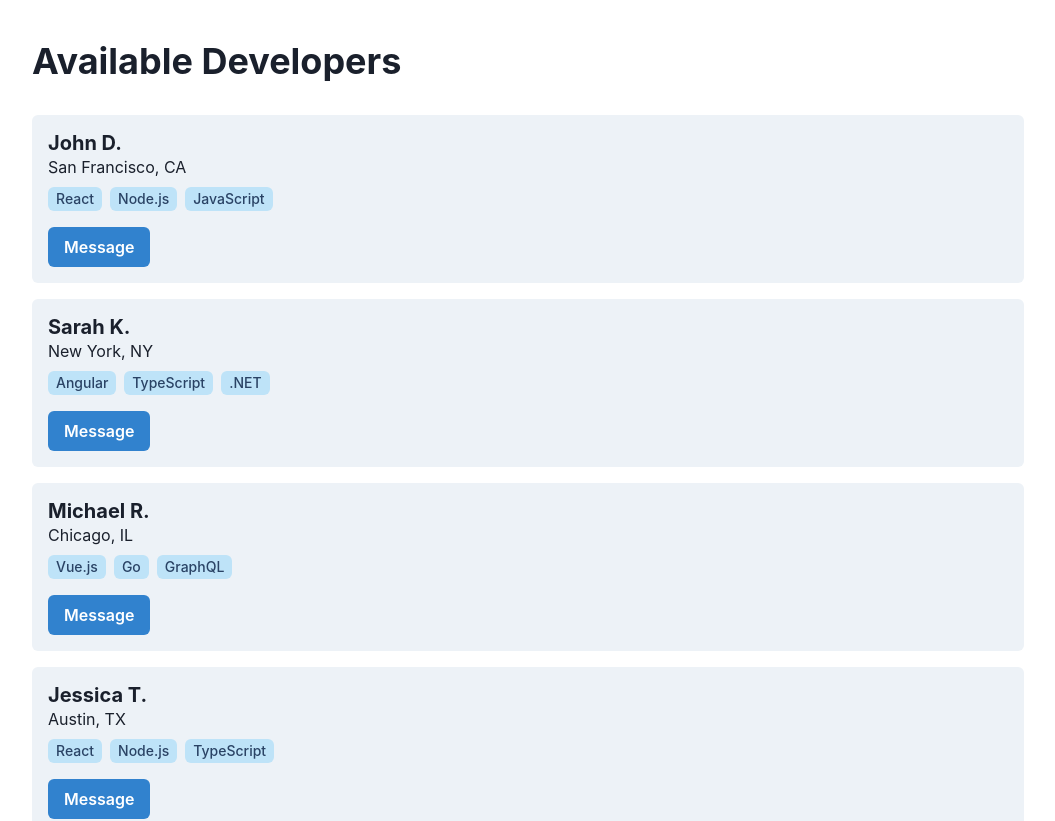
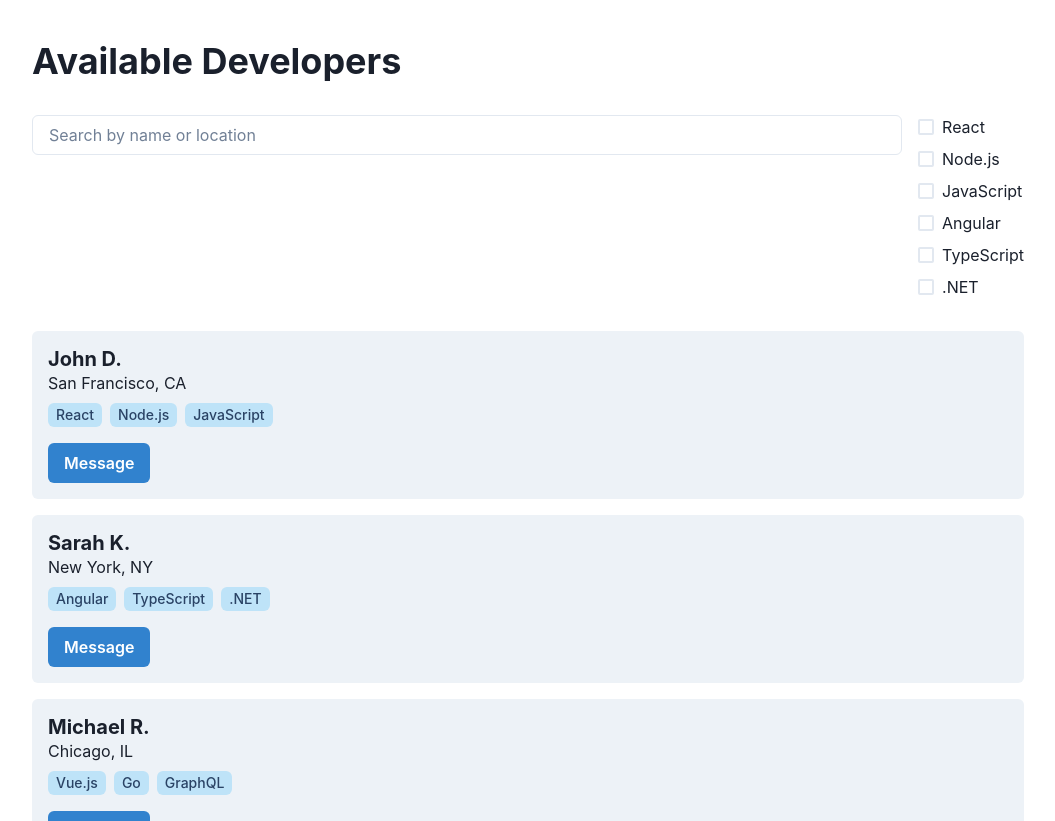
Before and after one commit to GPT-Engineer-App-Dev/tech-savvy-hub, a React (Vite) app: page /developers in a window 1280 px wide. Shown: the top 821 px of the page, without its empty margins (112-1167 px from the left). Built offline with nearby package versions, Linux system fonts and the light colour scheme.

Commit message:
Added search and filtering functionality to the Developers page. Users can now search developers by name or location, and filter by specialties using checkboxes. The displayed developers update based on the current search term and selected specialties.

```diff
--- /dev/null
+++ b/src/components/SpecialtyFilter.jsx
@@ -0,0 +1,17 @@
+import { Box, Checkbox, Stack } from "@chakra-ui/react";
+
+const SpecialtyFilter = ({ specialties, selectedSpecialties, onChange }) => {
+  return (
+    <Box>
+      <Stack spacing={2}>
+        {specialties.map((specialty) => (
+          <Checkbox key={specialty} isChecked={selectedSpecialties.includes(specialty)} onChange={() => onChange(specialty)}>
+            {specialty}
+          </Checkbox>
+        ))}
+      </Stack>
+    </Box>
+  );
+};
+
+export default SpecialtyFilter;
--- a/src/pages/Developers.jsx
+++ b/src/pages/Developers.jsx
@@ -1,4 +1,6 @@
-import { Box, Button, Container, Heading, HStack, Tag, Text, VStack } from "@chakra-ui/react";
+import { useState } from "react";
+import { Box, Button, Container, Heading, HStack, Input, Stack, Tag, Text, VStack } from "@chakra-ui/react";
+import SpecialtyFilter from "../components/SpecialtyFilter";
 
 const developers = [
   {
@@ -54,14 +56,38 @@ const developers = [
 ];
 
 const Developers = () => {
+  const [searchTerm, setSearchTerm] = useState("");
+  const [selectedSpecialties, setSelectedSpecialties] = useState([]);
+
+  const handleSpecialtyChange = (specialty) => {
+    const index = selectedSpecialties.indexOf(specialty);
+    if (index > -1) {
+      setSelectedSpecialties([...selectedSpecialties.slice(0, index), ...selectedSpecialties.slice(index + 1)]);
+    } else {
+      setSelectedSpecialties([...selectedSpecialties, specialty]);
+    }
+  };
+
+  const filteredDevelopers = developers.filter((dev) => {
+    const nameMatch = dev.name.toLowerCase().includes(searchTerm.toLowerCase());
+    const locationMatch = dev.location.toLowerCase().includes(searchTerm.toLowerCase());
+    const specialtiesMatch = selectedSpecialties.every((s) => dev.specialties.includes(s));
+
+    return (nameMatch || locationMatch) && specialtiesMatch;
+  });
+
   return (
     <Box py={10}>
       <Container maxW="container.lg">
         <Heading size="xl" mb={8}>
           Available Developers
         </Heading>
+        <Stack direction={["column", "row"]} spacing={4} mb={8}>
+          <Input placeholder="Search by name or location" value={searchTerm} onChange={(e) => setSearchTerm(e.target.value)} />
+          <SpecialtyFilter specialties={["React", "Node.js", "JavaScript", "Angular", "TypeScript", ".NET"]} selectedSpecialties={selectedSpecialties} onChange={handleSpecialtyChange} />
+        </Stack>
         <VStack spacing={4} align="stretch">
-          {developers.map((dev, index) => (
+          {filteredDevelopers.map((dev, index) => (
             <Box key={index} bg="gray.100" p={4} rounded="md">
               <Heading size="md">{dev.name}</Heading>
               <Text>{dev.location}</Text>
```
